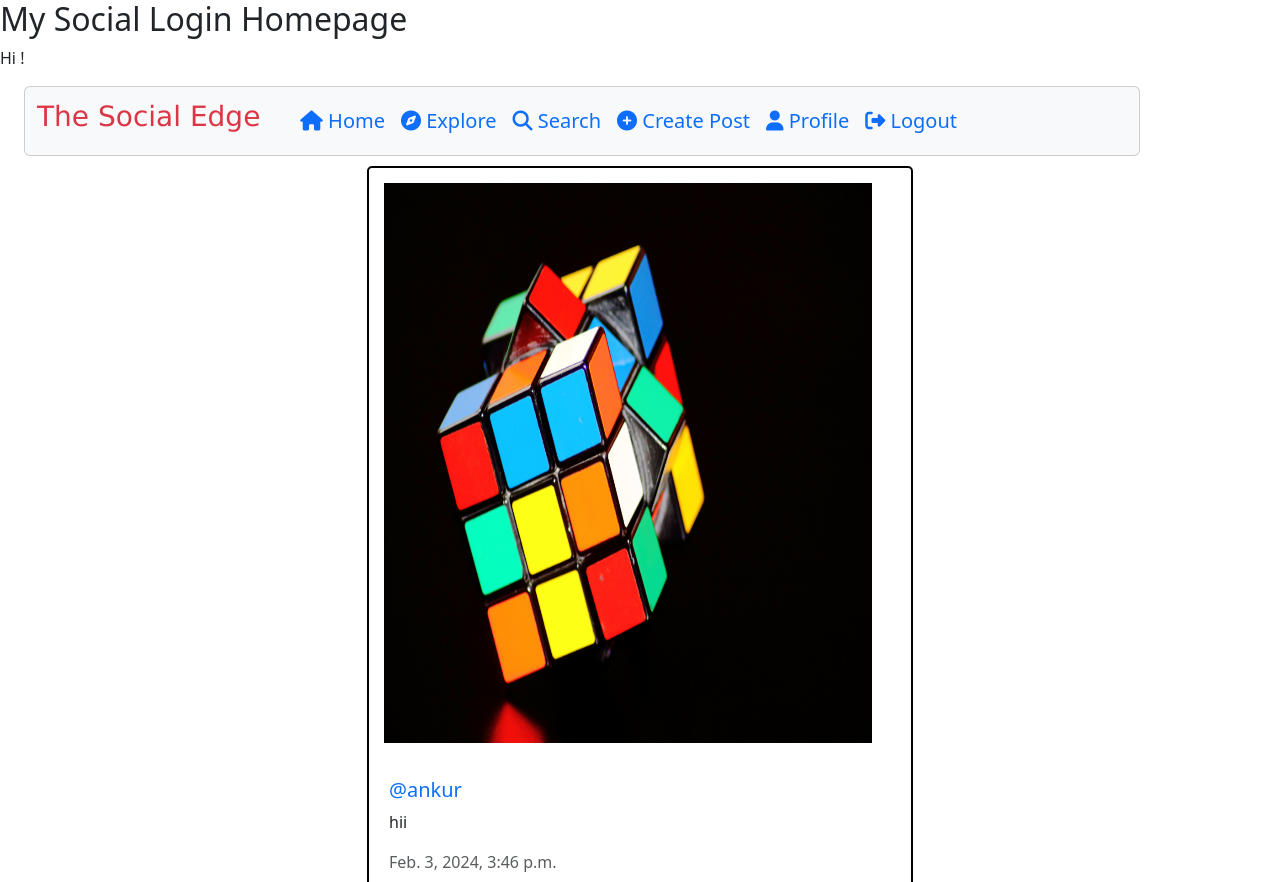
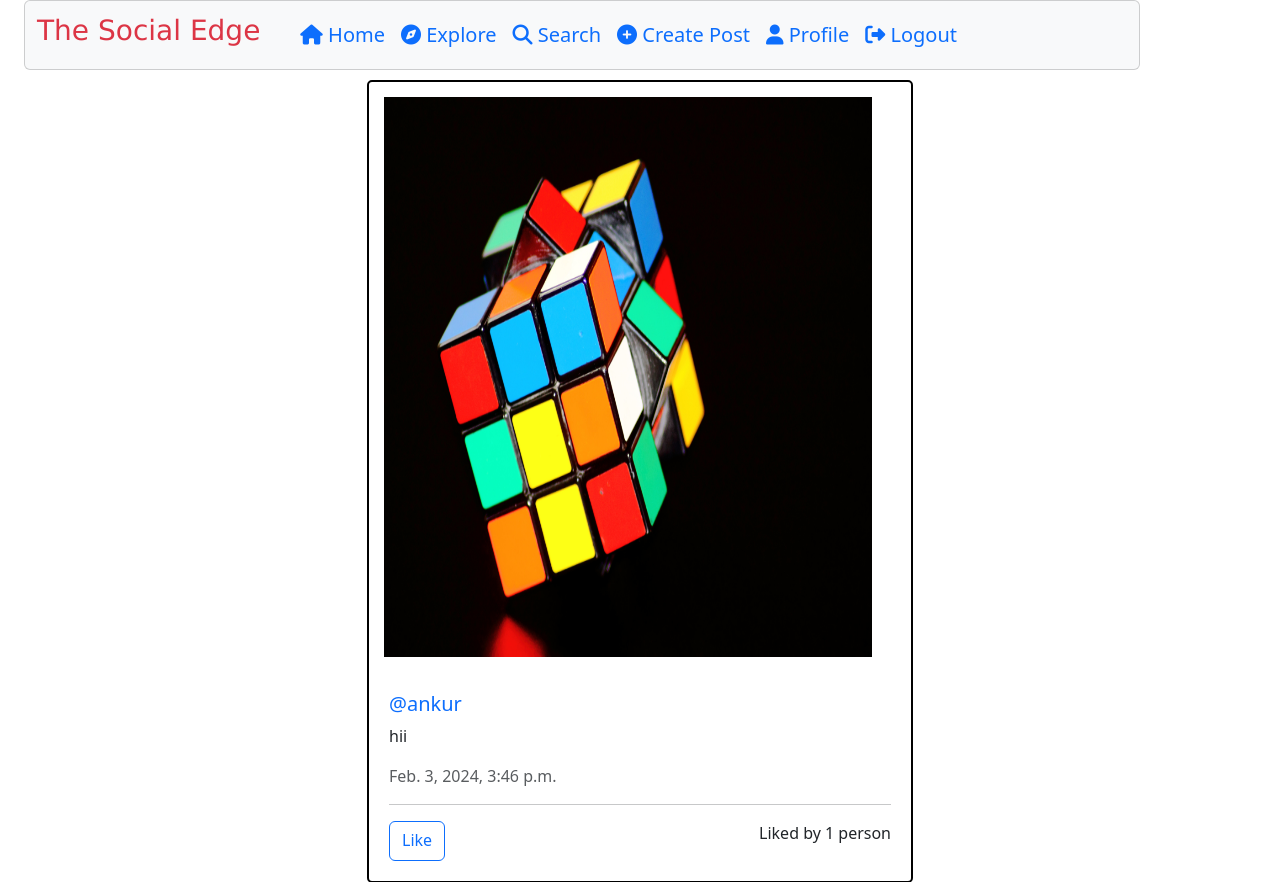
Before and after one commit to ankurjava12/the-social-egde-web-application, a Django app: template socialmedia/templates/main.html in a window 1280 px wide. Shown: the top 882 px of the page. Run offline with Django 5.2, Linux system fonts and the light colour scheme; the template is opened without the code that fills it: values that come from a table or form of the project are taken from there, others are empty; data comes from the database, SQL or seed files in the repository; both versions use the stored data as it was after the commit; some libraries are stand-ins or nearby versions.

```diff
--- a/socialmedia/templates/main.html
+++ b/socialmedia/templates/main.html
@@ -38,8 +38,7 @@
 
 <body>
 
-    <h2>My Social Login Homepage</h2>
-  <p>Hi {{ user.username }}!</p>
+
 
     <div class="container-fluid">
         <!-- navbar start here -->
```
Also changed, not shown: socialmedia/db.sqlite3.
